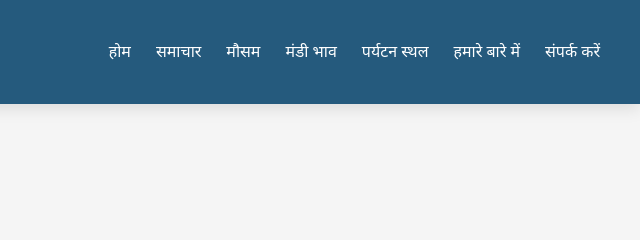
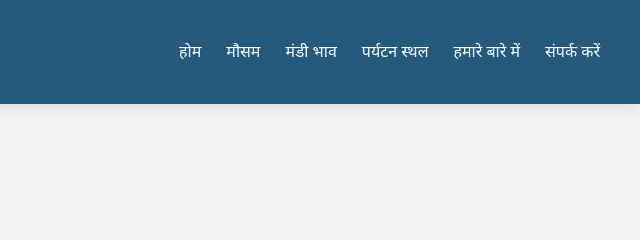
Before and after one commit to codewithmayank95/silwaniraisenmp, a plain HTML site: page index.html in a window 1280 px wide. Shown: the top 240 px of the page, 640-1280 px from the left. Drawn offline with Linux system fonts and the light colour scheme; a script that the page names is missing.

Commit message:
index.html

```diff
--- a/index.html
+++ b/index.html
@@ -1142,7 +1142,7 @@
             <nav id="navbar">
                 <ul>
                     <li><a href="#home" class="nav-link active">होम</a></li>
-                    <li><a href="#news" class="nav-link">समाचार</a></li>
+
                     <li><a href="#weather" class="nav-link">मौसम</a></li>
                     <li><a href="#mandi" class="nav-link">मंडी भाव</a></li>
                     <li><a href="#places" class="nav-link">पर्यटन स्थल</a></li>
```
